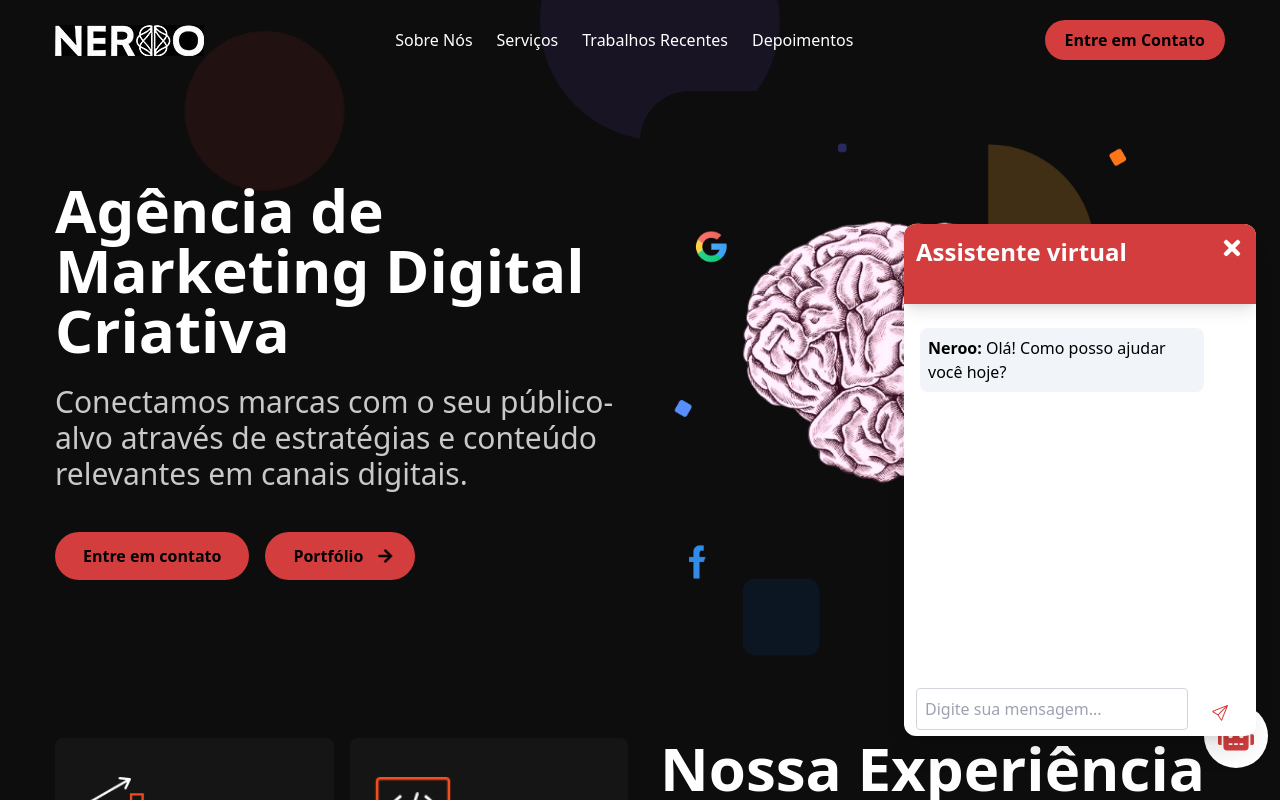
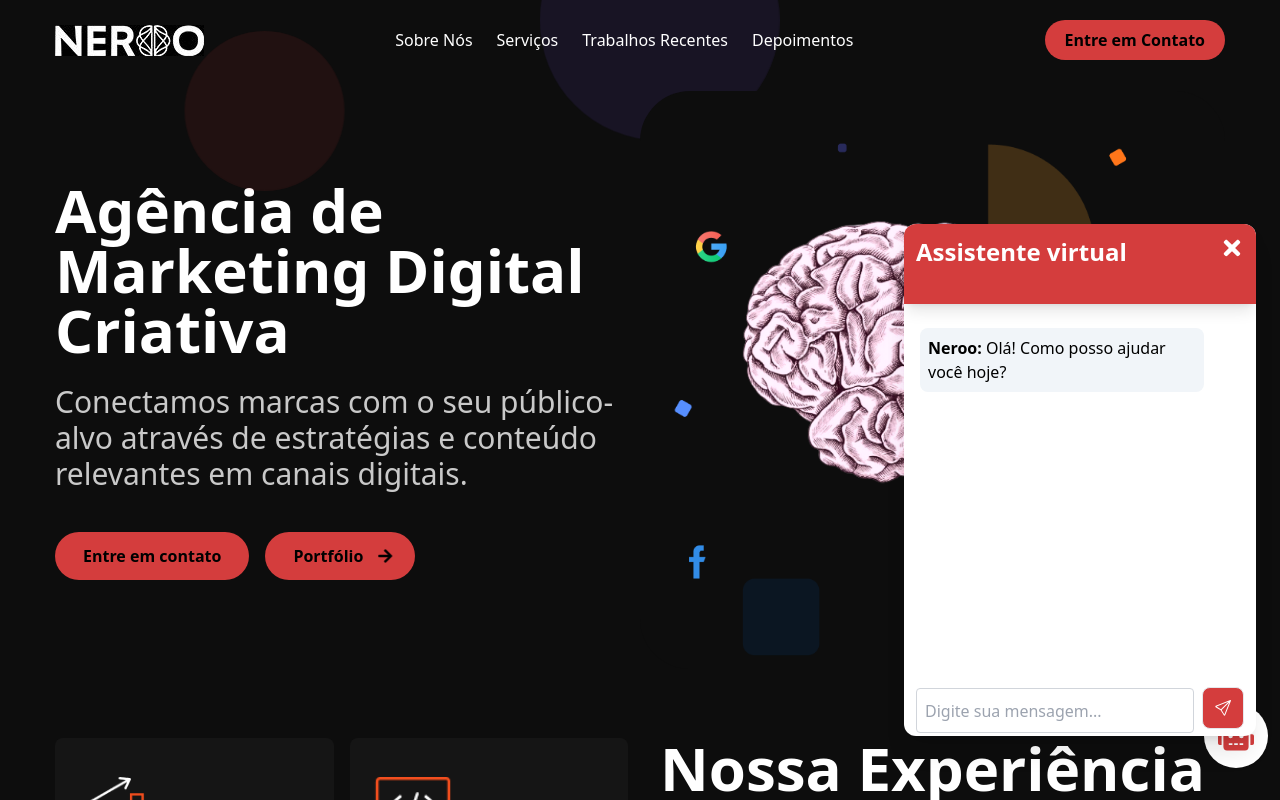
Before and after one commit to Katumbela/neroo, a React (Vite) app: page / in a window 1280 px wide. Both pictures are taken after a click on the element 1236 px from the left and 736 px from the top of the page. Shown: the top 800 px of the page. Built offline with nearby package versions, Linux system fonts and the light colour scheme.

Commit message:
fix the bot

```diff
--- a/src/presentation/components/footer/footer.tsx
+++ b/src/presentation/components/footer/footer.tsx
@@ -11,6 +11,7 @@ export function Footer() {
   const { t } = useTranslation();
   const [showScrollButton, setShowScrollButton] = useState(false);
   const [writing, setW] = useState(false);
+  const [msg, setMsg] = useState("");
   const [showChat, setShowChat] = useState(false);
   const [chatMessages, setChatMessages] = useState([
     { id: 1, text: "Olá! Como posso ajudar você hoje?", sender: "bot" },
@@ -237,28 +238,21 @@ export function Footer() {
           </div>
           {/* Formulário de envio de mensagem */}
 
-          <form
-            onSubmit={(e) => {
-              e.preventDefault();
-              const message = e.target.elements.message.value;
-              handleSendMessage(message);
-              e.target.elements.message.value = "";
-            }}
-            className="flex gap-2 mx-3"
-          >
+          <div className="flex gap-2 mx-3">
             <input
               type="text"
               name="message"
+              onChange={(e) => setMsg(e.target.value)}
               placeholder="Digite sua mensagem..."
               className="w-full p-2 mb-2 border border-gray-300 rounded"
             />
-            <button
-              type="submit"
-              className="px-4 font-bold rounded-lg text-primary "
+            <span
+              onClick={() => msg ? handleSendMessage(msg) : null}
+              className="px-3 py-3 mb-3 -mt-[1px] font-bold rounded-lg click active:border-primary active:bg-transparent border bg-primary text-white "
             >
-              <BsSend />
-            </button>
-          </form>
+              <BsSend className="my-auto" />
+            </span>
+          </div>
         </motion.div>
       )}
     </div>
```
